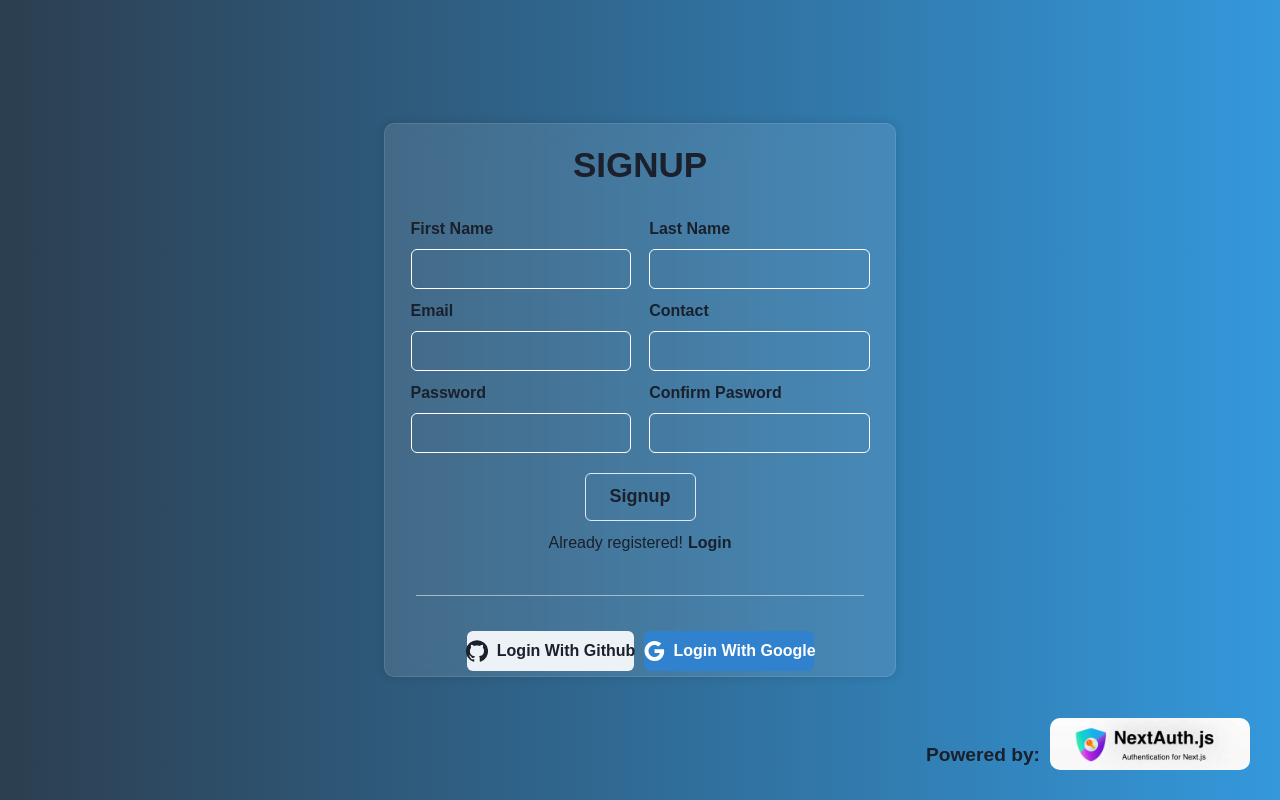
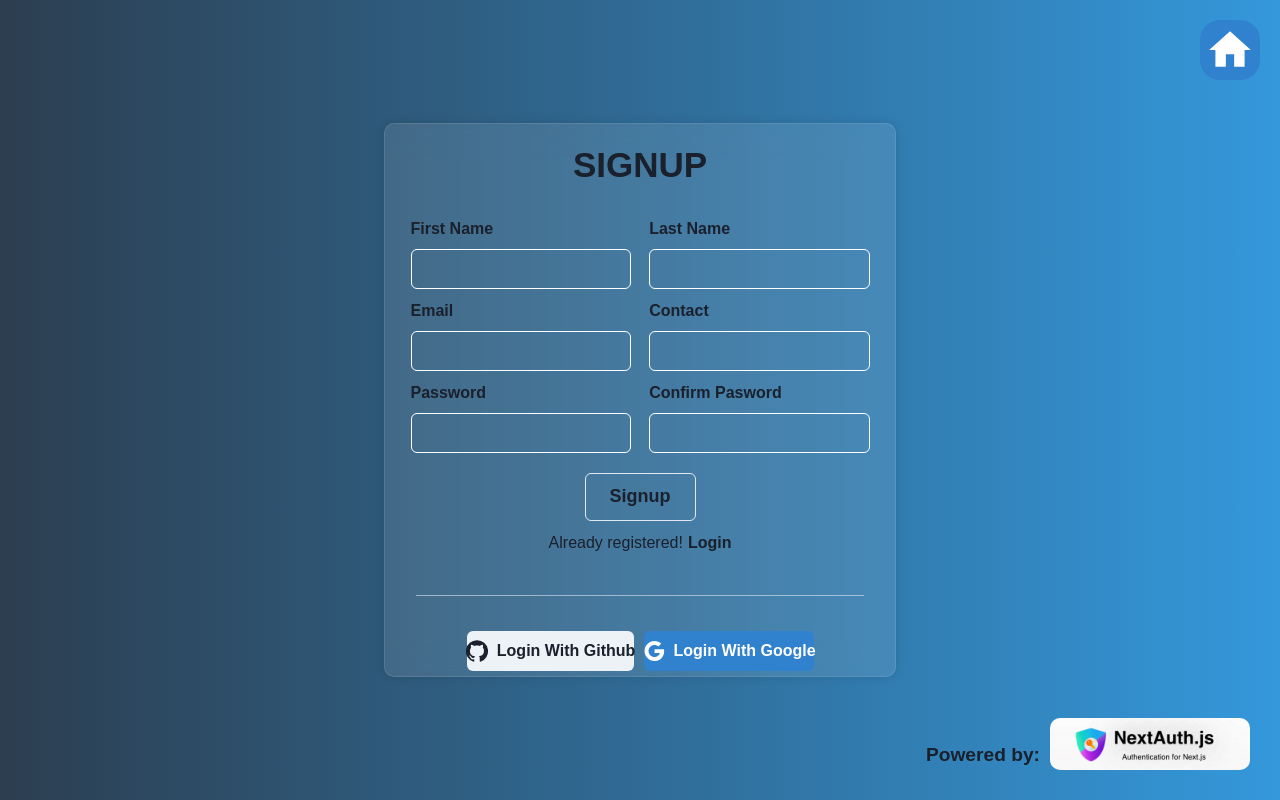
Before and after one commit to waleed2000x/NEXT-Dashboard, a Next.js app: page /signup in a window 1280 px wide. Built offline with nearby package versions, Linux system fonts and the light colour scheme.

Commit message:
Nav 2 Home

```diff
--- a/app/scss/index.css
+++ b/app/scss/index.css
@@ -101,6 +101,19 @@
   background: linear-gradient(90deg, rgb(44, 62, 80) 0%, rgb(52, 152, 219) 100%);
   filter: progid:DXImageTransform.Microsoft.gradient(startColorstr="#2c3e50",endColorstr="#3498db",GradientType=1);
 }
+.parent-signup .nav-home {
+  position: absolute;
+  top: 20px;
+  right: 20px;
+}
+.parent-signup .nav-home button {
+  height: 60px;
+  width: 60px;
+  border-radius: 20px;
+}
+.parent-signup .nav-home button svg {
+  font-size: 50px;
+}
 .parent-signup .signup-card {
   display: flex;
   flex-direction: column;
@@ -198,8 +211,8 @@
   right: 20px;
 }
 .parent-login .nav-home button {
-  height: 70px;
-  width: 70px;
+  height: 60px;
+  width: 60px;
   border-radius: 20px;
 }
 .parent-login .nav-home button svg {
--- a/app/scss/index.scss
+++ b/app/scss/index.scss
@@ -37,6 +37,19 @@ $ComponentBackground: rgb(12, 13, 20);
   background-color: rgba(255, 255, 255, 0.1);
   box-shadow: 0 0 10px 1px rgba(0, 0, 0, 0.1);
   backdrop-filter: blur(15px);
+}
+@mixin navHome {
+  position: absolute;
+  top: 20px;
+  right: 20px;
+  & button {
+    height: 60px;
+    width: 60px;
+    border-radius: 20px;
+    & svg {
+      font-size: 50px;
+    }
+  }
 }
 .parent {
   display: flex;
@@ -118,6 +131,9 @@ $ComponentBackground: rgb(12, 13, 20);
   width: 100%;
   min-height: 100vh;
   @include BackgroundGradient();
+  .nav-home {
+    @include navHome();
+  }
   .signup-card {
     display: flex;
     flex-direction: column;
@@ -202,17 +218,7 @@ $ComponentBackground: rgb(12, 13, 20);
   min-height: 100vh;
   @include BackgroundGradient();
   .nav-home {
-    position: absolute;
-    top: 20px;
-    right: 20px;
-    & button {
-      height: 70px;
-      width: 70px;
-      border-radius: 20px;
-      & svg {
-        font-size: 50px;
-      }
-    }
+    @include navHome();
   }
   .login-card {
     display: flex;
--- a/app/signup/page.js
+++ b/app/signup/page.js
@@ -1,13 +1,27 @@
-import { Button, Divider, FormLabel, Input } from "@chakra-ui/react";
+import {
+  Button,
+  Divider,
+  FormLabel,
+  IconButton,
+  Input,
+} from "@chakra-ui/react";
 import "../scss/index.css";
 import Link from "next/link";
 import GitHubIcon from "@mui/icons-material/GitHub";
 import GoogleIcon from "@mui/icons-material/Google";
+import HomeIcon from "@mui/icons-material/Home";
 import Image from "next/image";
 
 export default function page() {
   return (
     <div className="parent-signup">
+      <div className="nav-home">
+        <Link href="/">
+          <IconButton variant="solid" size="lg" colorScheme="blue">
+            <HomeIcon />
+          </IconButton>
+        </Link>
+      </div>
       <div className="signup-card">
         <div className="signup-form">
           <h1>
```
Also changed, not shown: 1 other file (tests, documents, lock files or other folders).
